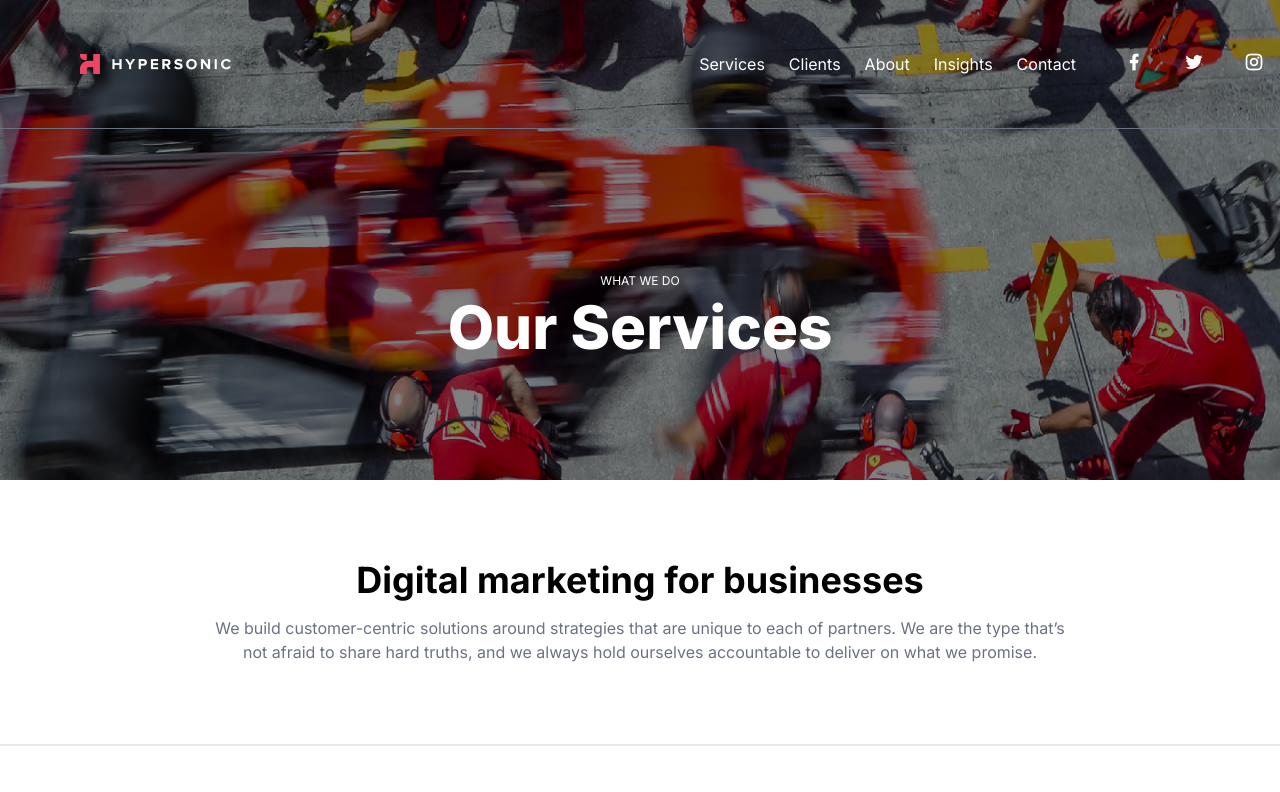
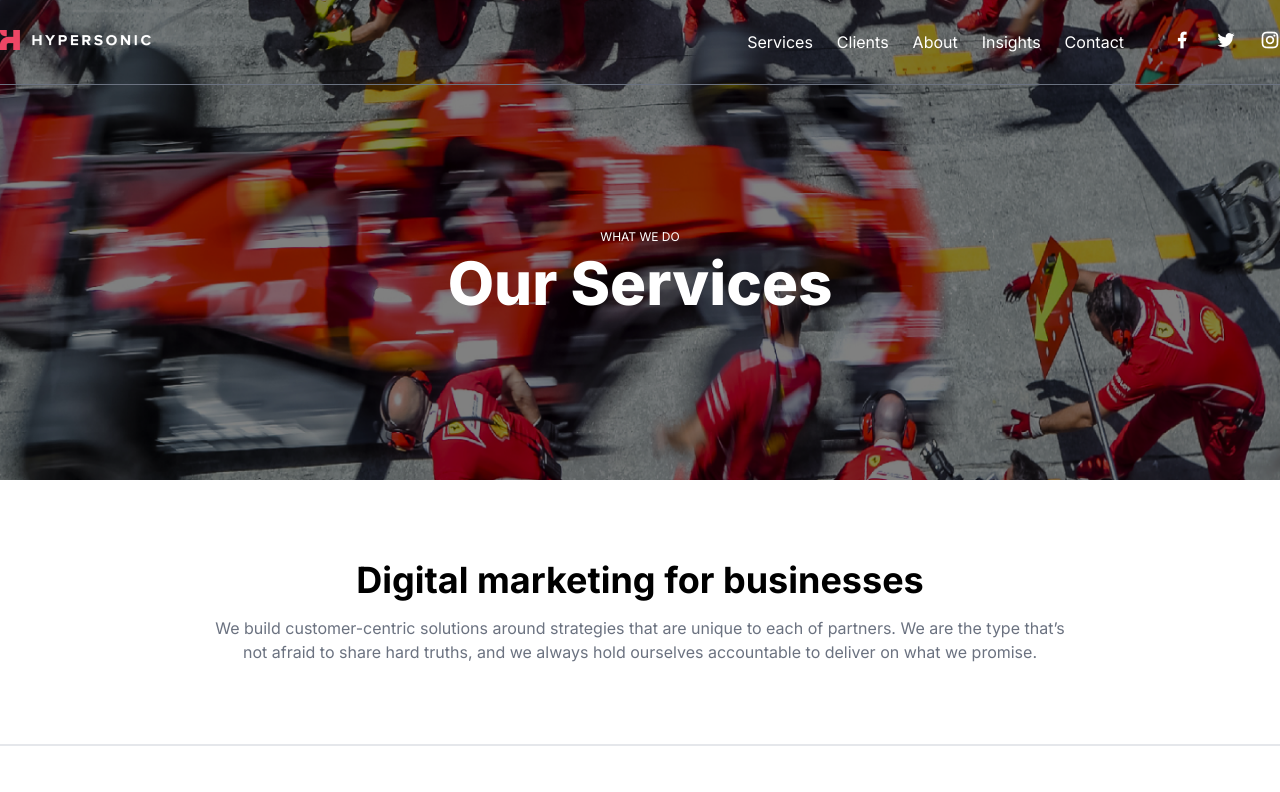
Before and after one commit to Behram-khanzada99/hypersonixc, a Next.js app: page /ourServices in a window 1280 px wide. Shown: the top 792 px of the page. Built offline with nearby package versions, Linux system fonts and the light colour scheme.

Commit message:
nav fixed

```diff
--- a/src/app/(ourServices)/ourServices/page.js
+++ b/src/app/(ourServices)/ourServices/page.js
@@ -17,14 +17,14 @@ const page = () => {
                 <header className="text-white flex justify-between w-full py-[30px] ">
                   <Link href="/">
                     <img
-                      className="px-6 py-6 pl-20"
+                      className=""
                       src="/images/hypersonic logo.png"
                       alt="logo"
                     ></img>
                   </Link>
 
                   <nav className="flex flex-wrap items-center justify-between">
-                    <ul className="flex top-2 gap-6">
+                    <ul className="flex top-2 gap-6 ">
                       <li className="">
                         <a href="#">Services</a>
                       </li>
@@ -41,28 +41,28 @@ const page = () => {
                         <a href="#">Contact</a>
                       </li>
                       <div></div>
-                      <li className="mr-2">
+                      <li className="">
                         <a href="#">
                           <img
-                            className="mr-2"
+                            className=""
                             src="/images/facebook-fill.png"
                             alt="fb logo"
                           />
                         </a>
                       </li>
-                      <li className="mr-2">
+                      <li className="">
                         <a href="#">
                           <img
-                            className="mr-2"
+                            className=""
                             src="/images/twitter-fill.png"
                             alt="twitter logo"
                           />
                         </a>
                       </li>
-                      <li className="mr-2">
+                      <li className="">
                         <a href="#">
                           <img
-                            className="mr-2"
+                            className=""
                             src="/images/instagram-line.png"
                             alt="insta logo"
                           />
--- a/src/app/page.js
+++ b/src/app/page.js
@@ -35,14 +35,14 @@ const page = () => {
                       <li>
                         <a href="#">Insights</a>
                       </li>
-                      <li>
+                      <li className="">
                         <a href="#">Contact</a>
                       </li>
                     </ul>
-                    <div className="flex gap-4 border-l-2 border-gray-500 ">
+                    <div className="flex gap-5 pl-5 justify-end">
                       {" "}
                       <img
-                        className=" pl-6"
+                        className=" pl-10"
                         src="/images/facebook-fill.png"
                         alt="fb logo"
                       />
@@ -58,7 +58,10 @@ const page = () => {
                       />
                     </div>
                   </nav>
+
+
                 </header>
+
               </div>
             </div>
             <div className="flex items-center justify-center">
```
